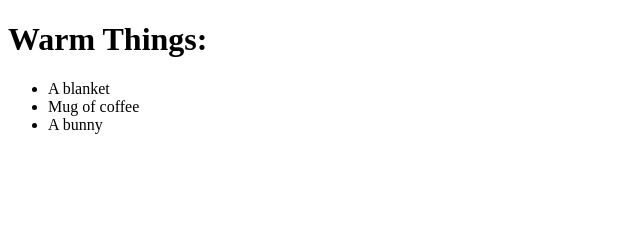
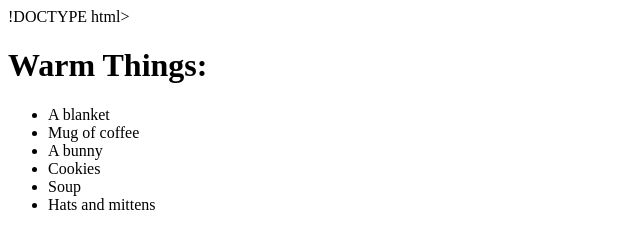
Before and after one commit to eolson99/first-project, a plain HTML site: page home.html in a window 1280 px wide. Shown: the whole page, without its empty margins (0-640 px from the left). Drawn offline with Linux system fonts and the light colour scheme.

Commit message:
changed home file

```diff
--- a/home.html
+++ b/home.html
@@ -1,4 +1,4 @@
-<!DOCTYPE html>
+!DOCTYPE html>
 <html lang="en">
 <head>
     <meta charset="UTF-8">
@@ -11,6 +11,9 @@
         <li>A blanket</li>
         <li>Mug of coffee</li>
         <li>A bunny</li>
+        <li>Cookies</li>
+        <li>Soup</li>
+        <li>Hats and mittens</li>
     </ul>
 </body>
 </html>
```
